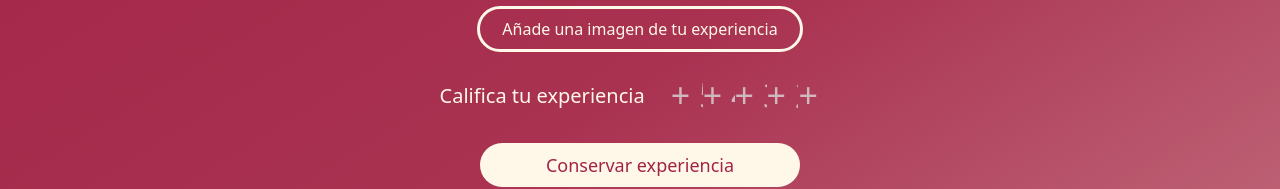
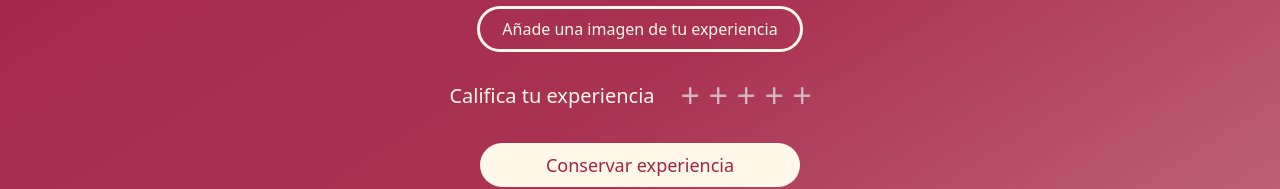
Before and after one commit to maroch0/PFC-BePositive, a Vue app: page /experience in a window 1280 px wide. Shown: the part 318-507 px from the top of the page. Built offline with nearby package versions, Linux system fonts and the light colour scheme.

Commit message:
fix responsive design to rating

```diff
--- a/src/components/RateExperience.vue
+++ b/src/components/RateExperience.vue
@@ -8,19 +8,19 @@
 
         <div class="rate flex flex-row-reverse justify-center items-center">
             <input type="radio" id="star1" name="rate" value="1" />
-            <label for="star1">1 stars</label>
+            <label class="w-8 md:w-7" for="star1">1 star</label>
 
             <input type="radio" id="star2" name="rate" value="2" />
-            <label for="star2">2 stars</label>
+            <label class="w-8 md:w-7" for="star2">2 stars</label>
 
             <input type="radio" id="star3" name="rate" value="3" />
-            <label for="star3">3 stars</label>
+            <label class="w-8 md:w-7" for="star3">3 stars</label>
 
             <input type="radio" id="star4" name="rate" value="4" />
-            <label for="star4">4 stars</label>
+            <label class="w-8 md:w-7" for="star4">4 stars</label>
 
             <input type="radio" id="star5" name="rate" value="5" />
-            <label for="star5">5 star</label>
+            <label class="w-8 md:w-7" for="star5">5 star</label>
         </div>
     </div>
 </template>
@@ -43,7 +43,7 @@ export default {
 }
 .rate:not(:checked) > label {
     float:right;
-    width:.94em;
+    /*width:.85em;*/
     overflow:hidden;
     white-space:nowrap;
     cursor:pointer;
```
